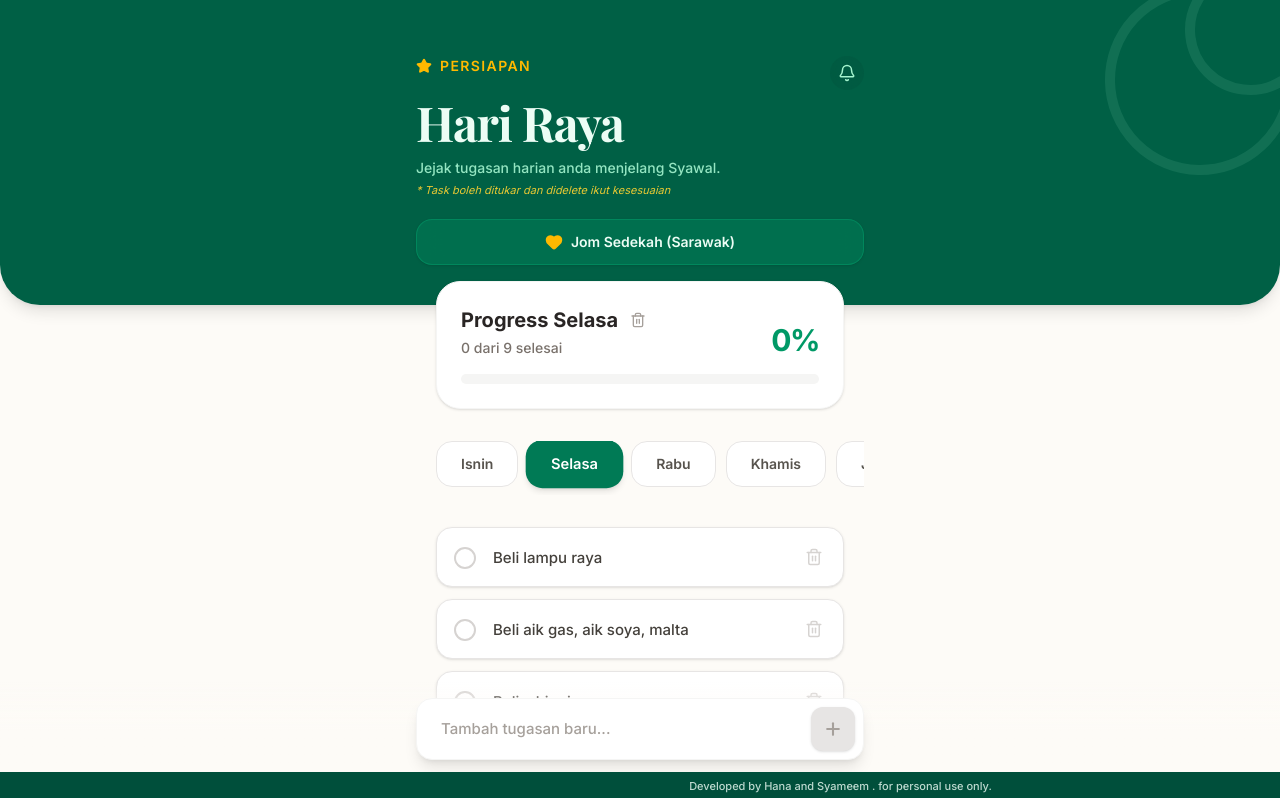
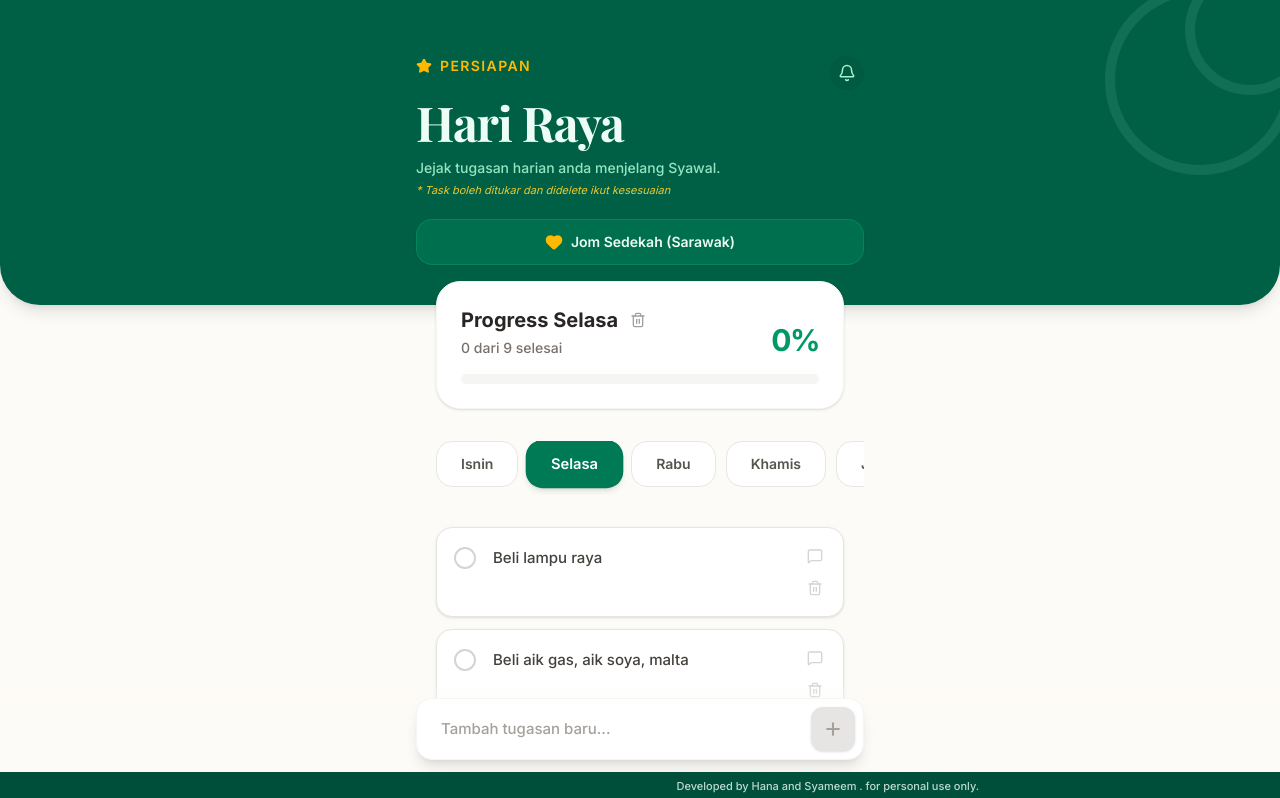
Before and after one commit to koloktech/Hari-Raya, a React (Vite) app: page / in a window 1280 px wide. Shown: the top 798 px of the page. Built offline with nearby package versions, Linux system fonts and the light colour scheme; a web font is replaced by a local one.

Commit message:
feat: Add remark functionality to tasks
Allows users to add and edit remarks for individual tasks. This enhances task detail and context within the Hari Raya preparations tracker.

```diff
--- a/src/App.tsx
+++ b/src/App.tsx
@@ -1,11 +1,12 @@
 import React, { useState, useEffect } from 'react';
 import { motion, AnimatePresence } from 'motion/react';
-import { CheckCircle, Circle, Plus, Trash2, Moon, Star, CalendarDays, Bell, BellRing, Heart, RefreshCw } from 'lucide-react';
+import { CheckCircle, Circle, Plus, Trash2, Moon, Star, CalendarDays, Bell, BellRing, Heart, RefreshCw, MessageSquare, Check, X } from 'lucide-react';
 
 type Task = {
   id: string;
   text: string;
   completed: boolean;
+  remark?: string;
 };
 
 type DayTasks = {
@@ -72,6 +73,8 @@ export default function App() {
   const [activeDay, setActiveDay] = useState("Selasa");
   const [newTaskText, setNewTaskText] = useState("");
   const [notificationPermission, setNotificationPermission] = useState<NotificationPermission | 'default'>('default');
+  const [editingRemarkId, setEditingRemarkId] = useState<string | null>(null);
+  const [remarkInput, setRemarkInput] = useState("");
 
   // Initialize active day to actual current day
   useEffect(() => {
@@ -173,6 +176,25 @@ export default function App() {
       ...prev,
       [day]: prev[day].filter(t => t.id !== taskId)
     }));
+  };
+
+  const startEditingRemark = (task: Task) => {
+    setEditingRemarkId(task.id);
+    setRemarkInput(task.remark || "");
+  };
+
+  const saveRemark = (day: string, taskId: string) => {
+    setTasks(prev => ({
+      ...prev,
+      [day]: prev[day].map(t => t.id === taskId ? { ...t, remark: remarkInput.trim() } : t)
+    }));
+    setEditingRemarkId(null);
+    setRemarkInput("");
+  };
+
+  const cancelEditingRemark = () => {
+    setEditingRemarkId(null);
+    setRemarkInput("");
   };
 
   const clearDayTasks = (day: string) => {
@@ -329,18 +351,63 @@ export default function App() {
                     <Circle className="text-stone-300 hover:text-emerald-400 transition-colors" size={24} />
                   )}
                 </button>
-                <span className={`flex-grow text-[15px] leading-relaxed pt-0.5 transition-colors duration-200 ${
+                <div className="flex flex-col flex-grow pt-0.5">
+                  <span className={`text-[15px] leading-relaxed transition-colors duration-200 ${
                     task.completed ? 'text-stone-400 line-through' : 'text-stone-700 font-medium'
                   }`}>
                     {task.text}
                   </span>
+
+                  {/* Remark Display */}
+                  {task.remark && editingRemarkId !== task.id && (
+                    <div className="mt-1.5 text-xs text-stone-500 bg-stone-100/80 p-2 rounded-lg border border-stone-200/50">
+                      <span className="font-semibold text-stone-400 mr-1">Nota:</span>
+                      {task.remark}
+                    </div>
+                  )}
+
+                  {/* Remark Edit Mode */}
+                  {editingRemarkId === task.id && (
+                    <div className="mt-2 flex gap-1.5 items-center">
+                      <input
+                        type="text"
+                        value={remarkInput}
+                        onChange={(e) => setRemarkInput(e.target.value)}
+                        placeholder="Tambah nota/remark..."
+                        maxLength={100}
+                        className="flex-grow text-xs px-3 py-1.5 bg-stone-100 border border-stone-200 rounded-lg focus:outline-none focus:ring-1 focus:ring-emerald-500"
+                        autoFocus
+                        onKeyDown={(e) => {
+                          if (e.key === 'Enter') saveRemark(activeDay, task.id);
+                          if (e.key === 'Escape') cancelEditingRemark();
+                        }}
+                      />
+                      <button onClick={() => saveRemark(activeDay, task.id)} className="p-1.5 bg-emerald-100 text-emerald-600 rounded-md hover:bg-emerald-200 transition-colors">
+                        <Check size={14} />
+                      </button>
+                      <button onClick={cancelEditingRemark} className="p-1.5 bg-red-100 text-red-600 rounded-md hover:bg-red-200 transition-colors">
+                        <X size={14} />
+                      </button>
+                    </div>
+                  )}
+                </div>
+
+                <div className="flex flex-col gap-2 items-center">
+                  <button
+                    onClick={() => startEditingRemark(task)}
+                    className="text-stone-300 hover:text-emerald-500 transition-all focus:outline-none p-1"
+                    aria-label="Add remark"
+                  >
+                    <MessageSquare size={16} />
+                  </button>
                   <button
                     onClick={() => deleteTask(activeDay, task.id)}
                     className="text-stone-300 hover:text-red-500 transition-all focus:outline-none p-1"
                     aria-label="Delete task"
                   >
-                  <Trash2 size={18} />
+                    <Trash2 size={16} />
                   </button>
+                </div>
               </motion.div>
             ))}
           </AnimatePresence>
```
Lines whose indentation alone changed are shown as unchanged.
